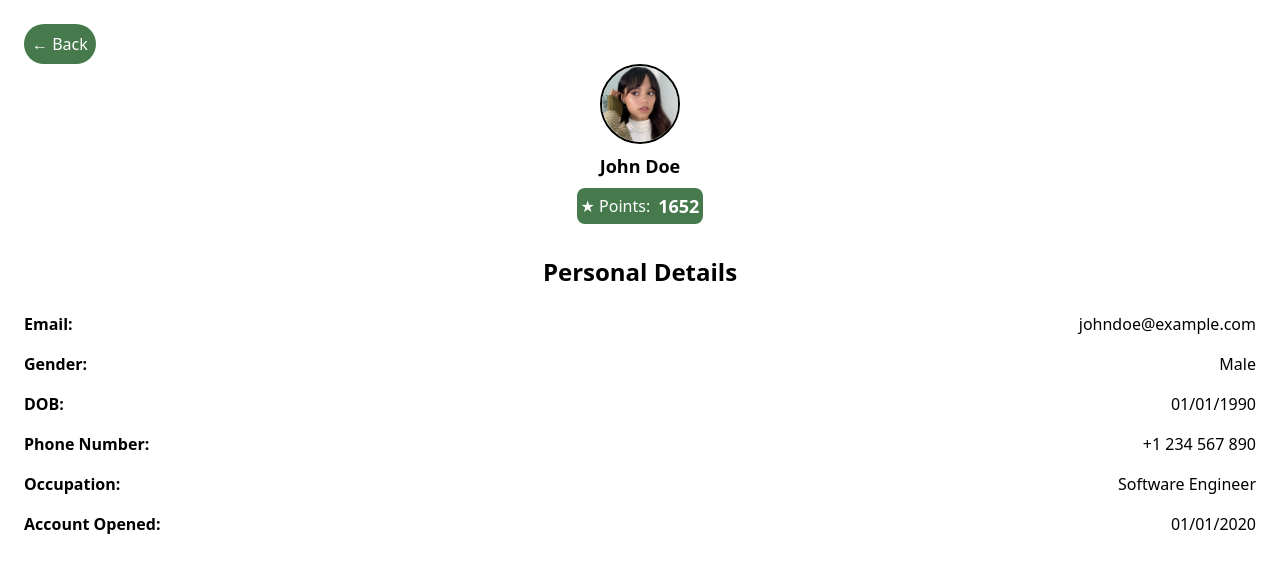
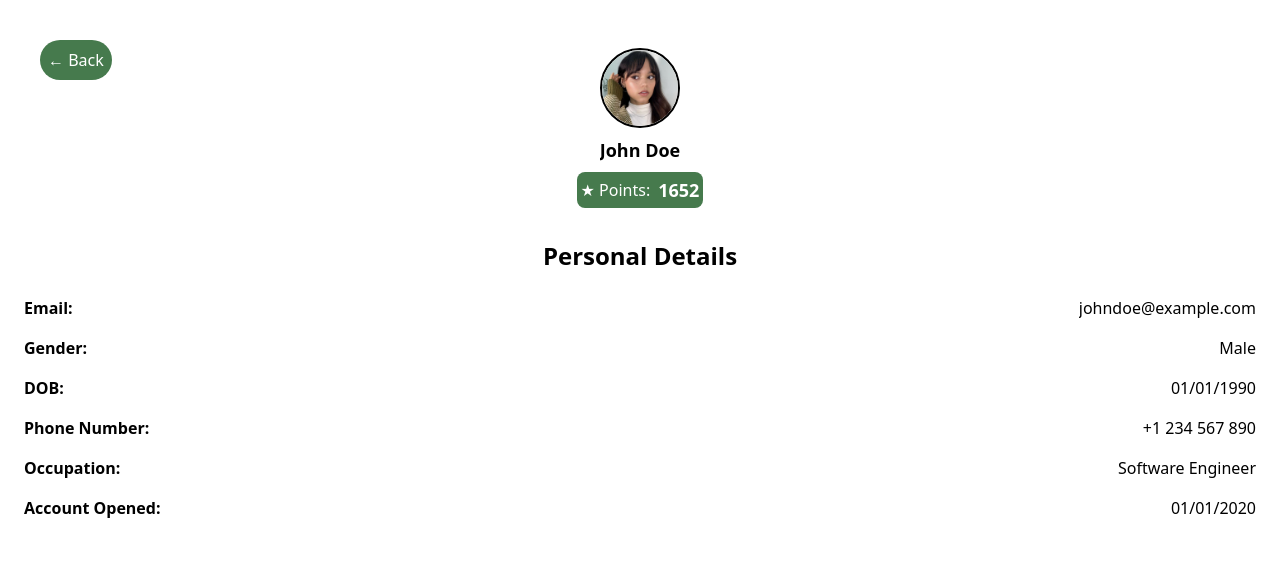
Before and after one commit to Kevaunjh/Wallet_Application, a React (Create React App) app: page /Accountinfo/PersonalDetails in a window 1280 px wide. Shown: the top 572 px of the page. Built offline with nearby package versions, Linux system fonts and the light colour scheme.

Commit message:
Overflow fix test 2

```diff
--- a/src/AccountInfo/MyBookings.js
+++ b/src/AccountInfo/MyBookings.js
@@ -11,7 +11,6 @@ function MyBookings() {
     <div className="MyBookings 2xl:bg-[#88ca92] h-screen flex flex-col items-center 2xl:p-8">
       {/* Back Button */}
 
-\
 <Link
   to="/MyAccount"
   className="hidden 2xl:block fixed top-10 left-10 text-black text-lg bg-white px-3 py-1 rounded-md shadow-md border-black border-2 z-10"
--- a/src/AccountInfo/PersonalDetails.js
+++ b/src/AccountInfo/PersonalDetails.js
@@ -1,12 +1,25 @@
-import React from 'react';
+import React, { useEffect } from 'react';
 import { Link } from 'react-router-dom';
 import profileplaceholder from './../images/logoplaceholder.png';
 
 const points = 1652; // Update this value to match the global points
 
 function PersonalDetails() {
+  useEffect(() => {
+    const handleTouchMove = (event) => {
+      event.preventDefault();
+    };
+
+    const container = document.querySelector('.PersonalDetails');
+    container.addEventListener('touchmove', handleTouchMove, { passive: false });
+
+    return () => {
+      container.removeEventListener('touchmove', handleTouchMove);
+    };
+  }, []);
+
   return (
-    <div className="PersonalDetails bg-[#88ca92] min-h-screen flex flex-col items-center relative 2xl:p-8">
+    <div className="PersonalDetails min-h-screen flex flex-col items-center relative 2xl:bg-[#88ca92] bg-white 2xl:p-8 p-6">
       {/* XL Screens: Separate Containers */}
       <div className="hidden 2xl:flex 2xl:flex-col 2xl:items-center 2xl:w-full relative">
         {/* Back Button for XL Screens */}
@@ -66,9 +79,9 @@ function PersonalDetails() {
       </div>
 
       {/* Smaller than XL Screens: Combined Container */}
-      <div className="flex flex-col 2xl:hidden w-screen min-h-screen bg-white p-6  ">
+      <div className="flex flex-col 2xl:hidden w-screen min-h-screen bg-white p-6">
         {/* Back Button */}
-        <Link to="/MyAccount" className="absoulte top-10 left-10 bg-[#467a4d] text-white rounded-full p-2 w-[4.5rem]">
+        <Link to="/MyAccount" className="absolute top-10 left-10 bg-[#467a4d] text-white rounded-full p-2 w-[4.5rem]">
           &larr; Back
         </Link>
 
--- a/src/index.css
+++ b/src/index.css
@@ -90,3 +90,12 @@ html, body {
 html, body {
   scroll-snap-type: y mandatory;
 }
+
+.PersonalDetails {
+    background-color: white; /* Ensure the background is white */
+    overflow: hidden; /* Prevent scrolling */
+}
+
+.PersonalDetails * {
+    overflow: auto; /* Allow scrolling for child elements */
+}
```
